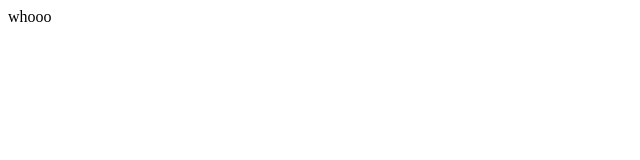
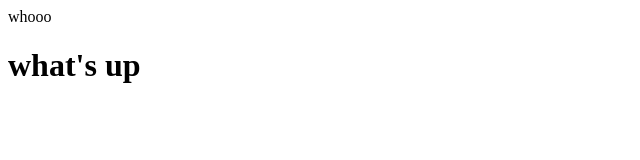
Before and after one commit to K-Taha/git-one, a plain HTML site: page index.html in a window 1280 px wide. Shown: the whole page, without its empty margins (0-640 px from the left). Drawn offline with Linux system fonts and the light colour scheme.

Commit message:
added new h1

```diff
--- a/index.html
+++ b/index.html
@@ -8,5 +8,6 @@
     <div class="">
       whooo
     </div>
+    <h1>what's up</h1>
   </body>
 </html>
```
